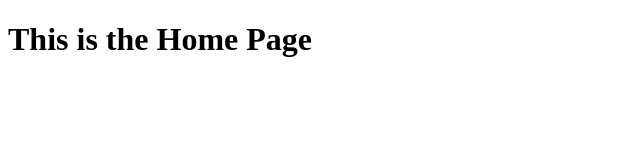
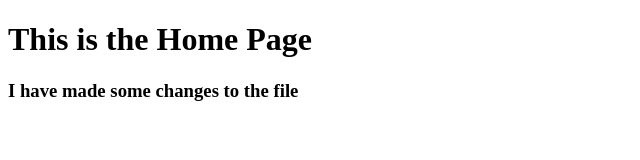
Before and after one commit to altaf-web/test_repo, a plain HTML site: page index.html in a window 1280 px wide. Shown: the whole page, without its empty margins (0-640 px from the left). Drawn offline with Linux system fonts and the light colour scheme.

Commit message:
ok fine done

```diff
--- a/index.html
+++ b/index.html
@@ -9,5 +9,6 @@
 </head>
 <body>
     <h1>This is the Home Page</h1>
+    <h3>I have made some changes to the file</h3>
 </body>
 </html>
```
